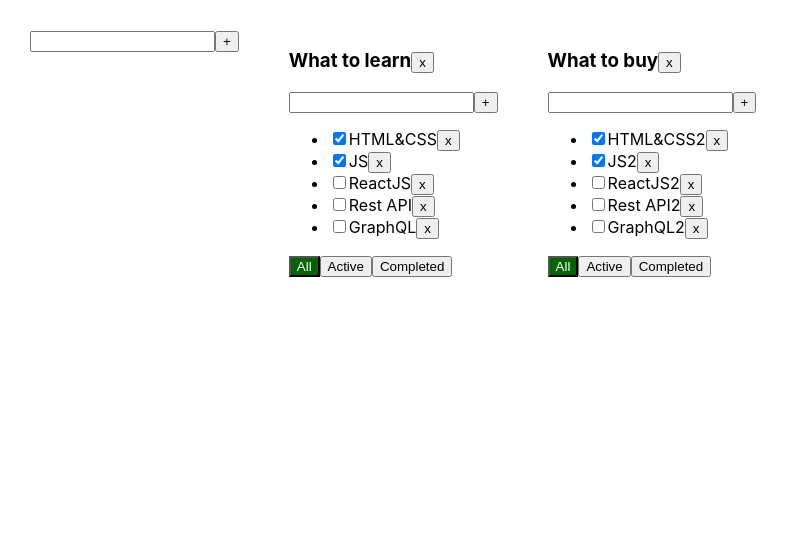
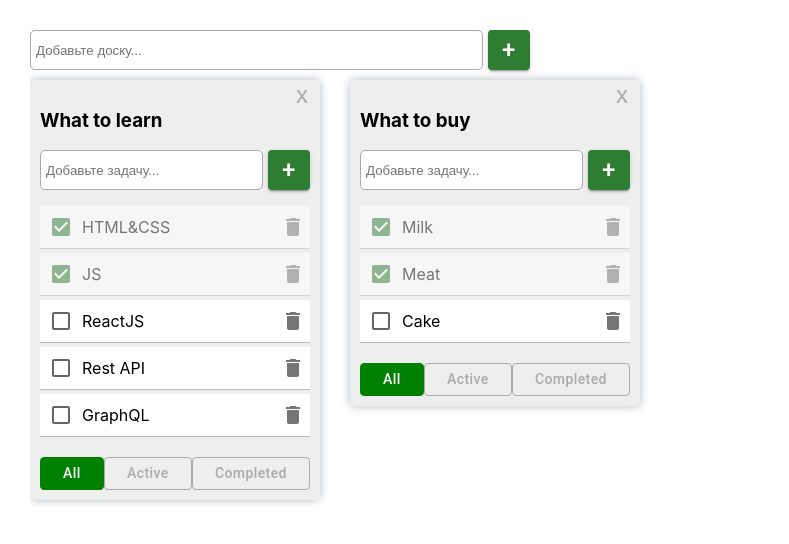
Before and after one commit to KatrinaNov/todolist-react, a React (Create React App) app: page / in a window 1280 px wide. Shown: the top 544 px of the page, without its empty margins (0-789 px from the left). Built offline with nearby package versions, Linux system fonts and the light colour scheme.

Commit message:
material ui, styling

```diff
--- a/src/App.css
+++ b/src/App.css
@@ -1,18 +1,68 @@
 .App {
   padding: 30px;
+}
+.App-items {
   display: flex;
+  align-items: flex-start;
+  width: 100%;
+  overflow: auto;
 }
-
-.App > div {
-  margin-right: 50px;
+.App-items > div {
+  position: relative;
+  display: flex;
+  flex-direction: column;
+  min-width: 270px;
+  background: #eee;
+  margin: 10px 30px 10px 0;
+  padding: 10px;
+  border-radius: 5px;
+  box-shadow: 0 0 10px #091e4250;
 }
-.active {
-  background: darkgreen;
-  color: #fff;
-}
-.isDone {
+/*button.active {*/
+/*  background: darkgreen;*/
+/*}*/
+.is-done {
   opacity: 0.5;
 }
 .error {
   border: 2px solid red
 }
+ul {
+  padding-left: 0;
+}
+.task-item {
+  list-style: none;
+  display: flex;
+  align-items: center;
+  background: #fff;
+  margin-bottom: 5px;
+  box-shadow: 0 1px 0 #091e4240;
+}
+.deleteTodolist {
+  position: absolute;
+  right: 6px;
+  top: 0;
+  border: none;
+  background: transparent;
+  font-size: 24px;
+  color: #aaa;
+  cursor: pointer;
+}
+.buttons-block {
+  display: flex;
+}
+.buttons-block button {
+  flex-grow: 1;
+}
+.addItemForm {
+  display: flex;
+  min-height: 40px;
+  max-width: 500px;
+}
+.addItemForm input {
+  flex-grow: 1;
+  border-radius: 5px;
+  border: 1px solid #aaa;
+  margin-right: 5px;
+  padding: 5px;
+}
--- a/src/App.tsx
+++ b/src/App.tsx
@@ -32,11 +32,9 @@ function App() {
       {id: v1(), title: "GraphQL", isDone: false},
     ],
     [todolistID2]: [
-      {id: v1(), title: "HTML&CSS2", isDone: true},
-      {id: v1(), title: "JS2", isDone: true},
-      {id: v1(), title: "ReactJS2", isDone: false},
-      {id: v1(), title: "Rest API2", isDone: false},
-      {id: v1(), title: "GraphQL2", isDone: false},
+      {id: v1(), title: "Milk", isDone: true},
+      {id: v1(), title: "Meat", isDone: true},
+      {id: v1(), title: "Cake", isDone: false},
     ]
   })
 
@@ -87,7 +85,8 @@ function App() {
 
   return (
     <div className="App">
-      <AddItemForm addItemCallback={addTodolist}/>
+      <AddItemForm addItemCallback={addTodolist} placeholder={'Добавьте доску...'}/>
+      <div className="App-items">
       {todolists.map(m => {
         let tasksForTodoList = tasks[m.id];
         if (m.filter === "active") {
@@ -114,6 +113,7 @@ function App() {
           />
         )
       })}
+      </div>
     </div>
   );
 }
--- a/src/components/AddItemForm.tsx
+++ b/src/components/AddItemForm.tsx
@@ -1,6 +1,9 @@
-import React, {ChangeEvent, KeyboardEvent, useState} from "react";
+import React, {ChangeEvent, DetailedHTMLProps, InputHTMLAttributes, KeyboardEvent, useState} from "react";
+import {Button, IconButton} from "@mui/material";
+import AddBoxIcon from '@mui/icons-material/AddBox';
 
-type AddItemFormProps = {
+type DefaultInputPropsType = DetailedHTMLProps<InputHTMLAttributes<HTMLInputElement>, HTMLInputElement>
+type AddItemFormProps = DefaultInputPropsType &{
   addItemCallback: (title: string) => void
 }
 const AddItemForm = (props: AddItemFormProps) => {
@@ -22,13 +25,21 @@ const AddItemForm = (props: AddItemFormProps) => {
   const errorMessage = error && <div style={{color: 'red'}}>Title is required</div>
 
   return (
-    <div>
+    <div className={'addItemForm'}>
       <input
         value={title}
         onChange={changeTitle}
         onKeyPress={OnKeyPressHandler}
-        className={errorClass}/>
-      <button onClick={addTask}>+</button>
+        className={errorClass}
+        {...props}
+      />
+      <Button
+        variant="contained"
+        color="success"
+        onClick={addTask}
+        style={{padding:'5px 14px',minWidth:'auto',fontSize:'24px',lineHeight: '24px'}}
+      >+</Button>
+      {/*<button onClick={addTask}>+</button>*/}
       {errorMessage}
     </div>
   )
--- a/src/components/MapTask.tsx
+++ b/src/components/MapTask.tsx
@@ -1,6 +1,8 @@
 import React, {ChangeEvent} from 'react';
 import {TaskType} from "./Todolist";
 import EditableSpan from "./EditableSpan";
+import {Checkbox, IconButton} from "@mui/material";
+import { Delete } from '@mui/icons-material';
 
 type MapTasksType = {
   tasks: Array<TaskType>
@@ -24,13 +26,20 @@ const MapTasks = ({tasks, removeTask, todolistId, ...props}: MapTasksType) => {
           const onChangeHandler = (e: ChangeEvent<HTMLInputElement>) => {
             props.changeTaskStatus(todolistId, t.id, e.currentTarget.checked);
           }
-          return <li key={t.id} className={t.isDone ? "is-done" : ""}>
-            <input type="checkbox"
-                   onChange={onChangeHandler}
-                   checked={t.isDone}/>
+          return <li key={t.id} className={t.isDone ? "task-item is-done" : "task-item"}>
+            <Checkbox
+              checked={t.isDone}
+              onChange={onChangeHandler}
+              color="success" />
+            {/*<input type="checkbox"*/}
+            {/*       onChange={onChangeHandler}*/}
+            {/*       checked={t.isDone}/>*/}
             <EditableSpan title={t.title} upDateItemTitle={(title: string) => updateTaskTitle(t.id, title)}/>
             {/*<span>{t.title}</span>*/}
-            <button onClick={onClickHandler}>x</button>
+            <IconButton aria-label="delete" onClick={onClickHandler} size={'small'} style={{marginLeft:'auto'}}>
+              <Delete />
+            </IconButton>
+            {/*<button onClick={onClickHandler}>x</button>*/}
           </li>
         })
       }
--- a/src/components/Todolist.tsx
+++ b/src/components/Todolist.tsx
@@ -3,6 +3,7 @@ import {FilterType} from "../App";
 import MapTasks from "./MapTask";
 import AddItemForm from "./AddItemForm";
 import EditableSpan from "./EditableSpan";
+import {Button, styled} from "@mui/material";
 
 export type TaskType = {
   id: string
@@ -24,6 +25,25 @@ type PropsType = {
   upDateTodolistTitle: (todolistId: string, title: string) => void
 }
 
+const FilterButton = styled(Button)({
+  fontSize: '14px',
+  padding: '3px 15px',
+  minWidth: 'auto',
+  textTransform: 'none',
+  backgroundColor: 'transparent',
+  borderColor: '#aaa',
+  color: '#aaa',
+  '&:hover': {
+    color: 'green',
+    borderColor: 'green',
+  },
+  '&.active': {
+    backgroundColor: 'green',
+    borderColor: 'green',
+    color: 'white'
+  },
+});
+
 const Todolist = (props: PropsType) => {
 
   const changeFilterHandler = (filter:FilterType) => props.changeFilter(props.todolistId, filter)
@@ -39,12 +59,12 @@ const Todolist = (props: PropsType) => {
 
   return (
     <div>
+      <button onClick={removeTodolist} className={'deleteTodolist'}>x</button>
       <h3>
         <EditableSpan title={props.title} upDateItemTitle={upDateTodolistTitle}/>
-        <button onClick={removeTodolist}>x</button>
       </h3>
 
-      <AddItemForm addItemCallback={addTaskTitle}/>
+      <AddItemForm addItemCallback={addTaskTitle} placeholder={'Добавьте задачу...'}/>
 
       <MapTasks
         tasks={props.tasks}
@@ -53,10 +73,31 @@ const Todolist = (props: PropsType) => {
         changeTaskStatus={props.changeTaskStatus}
         updateTaskTitle={props.updateTaskTitle}
       />
-      <div>
-        <button onClick={() => changeFilterHandler('all')} className={getClassFilterButton('all')}>All</button>
-        <button onClick={() => changeFilterHandler('active')} className={getClassFilterButton('active')}>Active</button>
-        <button onClick={() => changeFilterHandler('completed')} className={getClassFilterButton('completed')}>Completed</button>
+      <div className={'buttons-block'}>
+        <FilterButton
+          onClick={() => changeFilterHandler('all')}
+          className={getClassFilterButton('all')}
+          variant="outlined"
+        >
+          All
+        </FilterButton>
+        <FilterButton
+          onClick={() => changeFilterHandler('active')}
+          className={getClassFilterButton('active')}
+          variant="outlined"
+        >
+          Active
+        </FilterButton>
+        <FilterButton
+          onClick={() => changeFilterHandler('completed')}
+          className={getClassFilterButton('completed')}
+          variant="outlined"
+        >
+          Completed
+        </FilterButton>
+        {/*<button onClick={() => changeFilterHandler('all')} className={getClassFilterButton('all')}>All</button>*/}
+        {/*<button onClick={() => changeFilterHandler('active')} className={getClassFilterButton('active')}>Active</button>*/}
+        {/*<button onClick={() => changeFilterHandler('completed')} className={getClassFilterButton('completed')}>Completed</button>*/}
       </div>
     </div>
   );
```
Also changed, not shown: package.json (+7 -0 lines), 1 other file (tests, documents, lock files or other folders).
